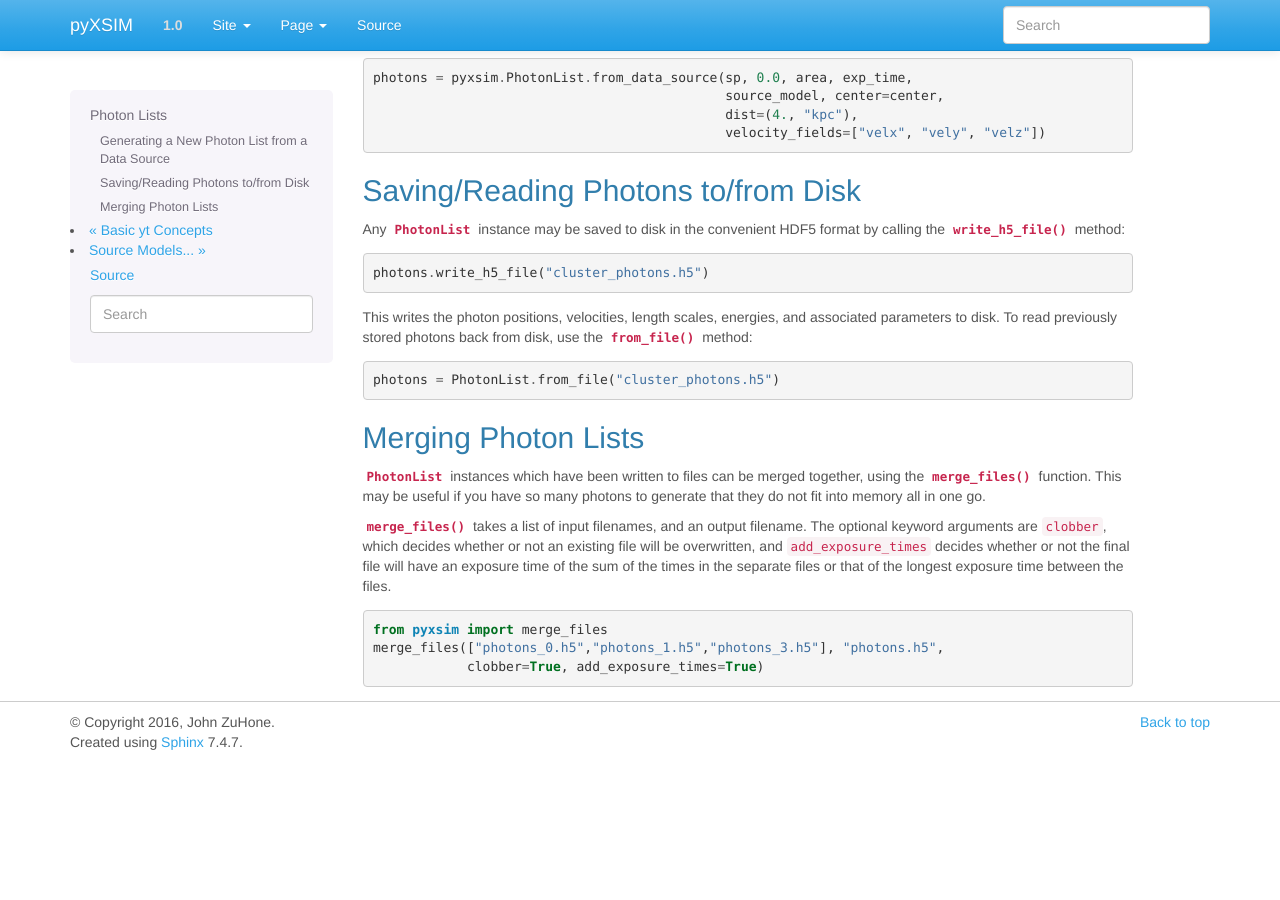
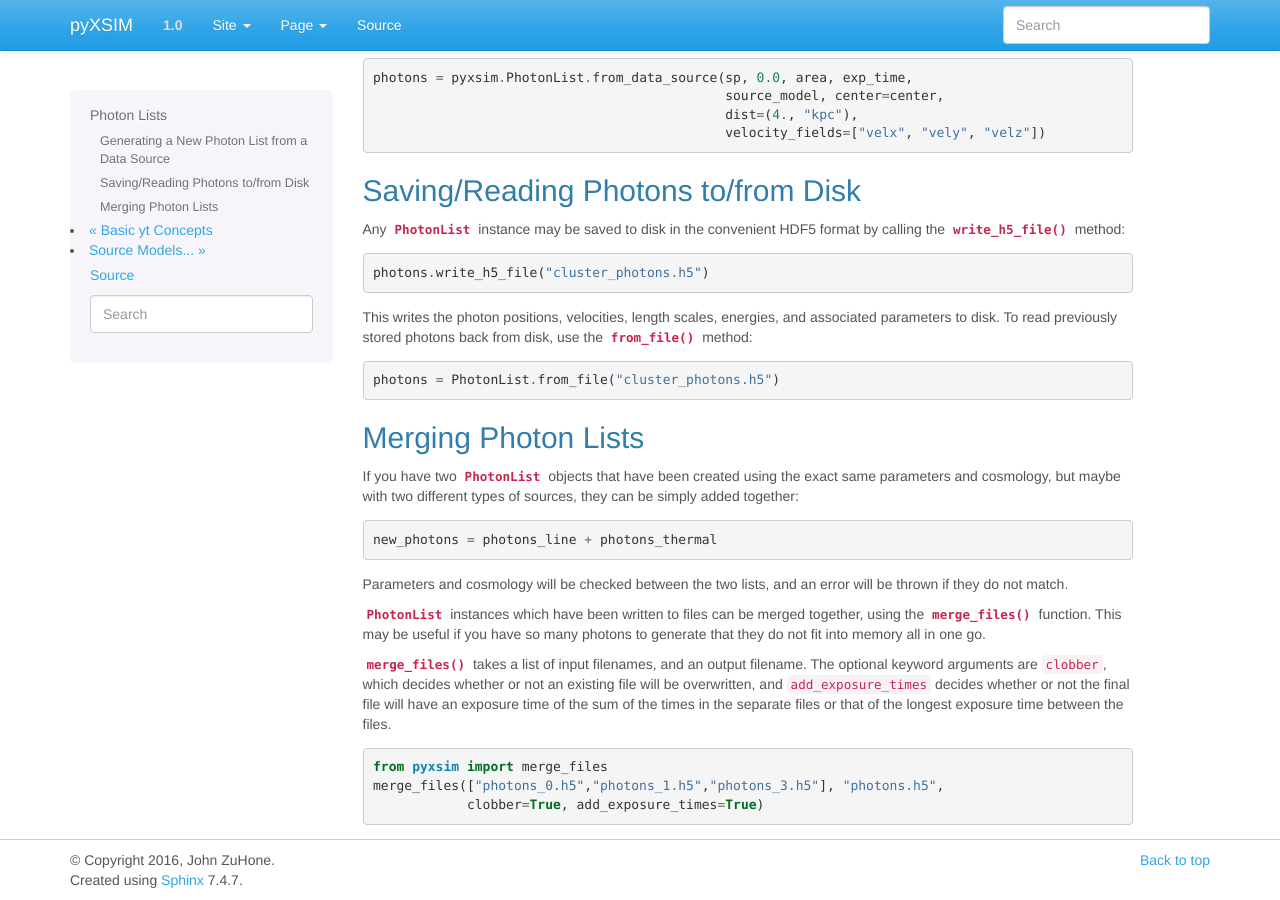
Before and after one commit to jzuhone/pyxsim, a Sphinx documentation site: the page built from doc/source/photon_lists.rst, in a window 1280 px wide and 900 px high, scrolled down 1472 px. Built offline with Sphinx 7.4.7, drawn with Linux system fonts in a browser that asks for light colours; before the commit the page ends 2234 px from its top, so only the background shows below that.

Commit message:
Talk about photon adding

```diff
--- a/doc/source/photon_lists.rst
+++ b/doc/source/photon_lists.rst
@@ -122,6 +122,17 @@ parameters to disk. To read previously stored photons back from disk, use the
 Merging Photon Lists
 --------------------
 
+If you have two :class:`~pyxsim.photon_list.PhotonList` objects that have been created using
+the exact same parameters and cosmology, but maybe with two different types of sources, they
+can be simply added together:
+
+.. code-block:: python
+
+    new_photons = photons_line + photons_thermal
+
+Parameters and cosmology will be checked between the two lists, and an error will be thrown
+if they do not match.
+
 :class:`~pyxsim.photon_list.PhotonList` instances which have been written to files can be
 merged together, using the :func:`~pyxsim.utils.merge_files` function. This may be useful
 if you have so many photons to generate that they do not fit into memory all in one go.
```
